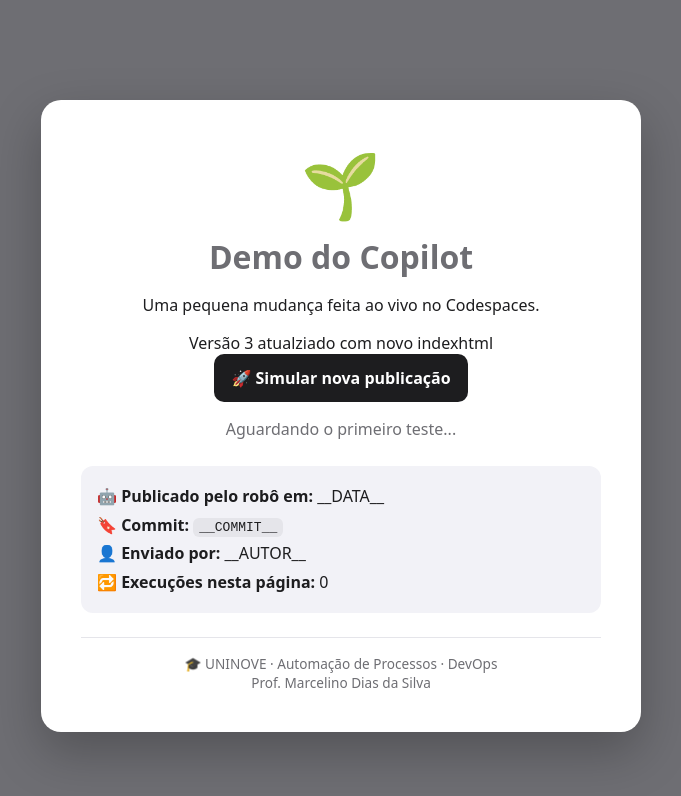
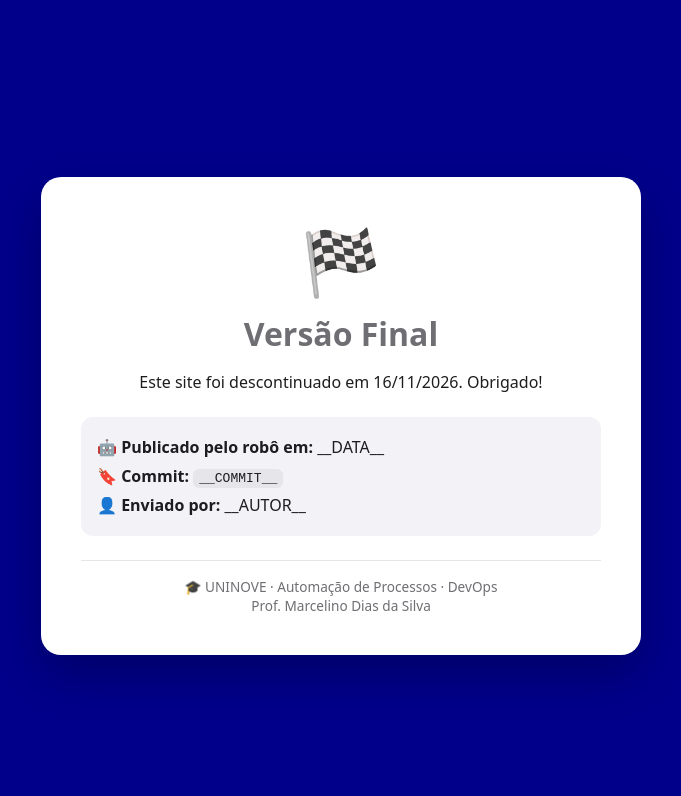
Before and after one commit to rayssaleite/meu-site_correto, a plain HTML site: page index.html in a window 1280 px wide. Shown: the whole page, without its empty margins (299-980 px from the left). Drawn offline with Linux system fonts and the light colour scheme.

Commit message:
Update index.html

```diff
--- a/index.html
+++ b/index.html
@@ -3,7 +3,7 @@
 <head>
   <meta charset="UTF-8">
   <meta name="viewport" content="width=device-width, initial-scale=1.0">
-  <title>Meu site - Demo do Copilot</title>
+  <title>Meu site - Versão Final</title>
   <style>
     body {
       margin: 0;
@@ -11,7 +11,7 @@
       display: grid;
       place-items: center;
       font-family: system-ui, "Segoe UI", Roboto, sans-serif;
-      background: #6e6e73;
+      background: #00008B;
       padding: 1rem;
     }
     .cartao {
@@ -25,7 +25,10 @@
       color: #1d1d1f;
     }
     .emoji { font-size: 4rem; }
-    h1 { margin: .5rem 0; color: #6e6e73; }
+    h1 {
+    margin: .5rem 0;
+    color: #6e6e73;
+}
     .versao {
       margin-top: 1.5rem;
       padding: 1rem;
@@ -34,37 +37,20 @@
       text-align: left;
       line-height: 1.8;
     }
-    .botao {
-      border: 0;
-      border-radius: 10px;
-      padding: .8rem 1.1rem;
-      background: #1d1d1f;
-      color: #fff;
-      font: inherit;
-      font-weight: 700;
-      cursor: pointer;
-    }
-    .botao:hover { background: #3a3a3c; }
-    .status { min-height: 1.5rem; color: #6e6e73; }
     code { background: #e5e5ea; padding: 2px 6px; border-radius: 6px; }
     footer { margin-top: 1.5rem; padding-top: 1rem; border-top: 1px solid #e5e5ea; color: #6e6e73; font-size: .85rem; }
   </style>
 </head>
 <body>
   <main class="cartao">
-    <div class="emoji">🌱</div>
-    <h1>Demo do Copilot</h1>
-    <p>Uma pequena mudança feita ao vivo no Codespaces.</p>
-    Versão 3 atualziado com novo indexhtml
-
-    <button class="botao" id="publicar" type="button">🚀 Simular nova publicação</button>
-    <p class="status" id="status" aria-live="polite">Aguardando o primeiro teste...</p>
+    <div class="emoji">🏁</div>
+    <h1>Versão Final</h1>
+    <p>Este site foi descontinuado em 16/11/2026. Obrigado!</p>
 
     <div class="versao">
       🤖 <strong>Publicado pelo robô em:</strong> __DATA__<br>
-      🔖 <strong>Commit:</strong> <code id="commit">__COMMIT__</code><br>
-      👤 <strong>Enviado por:</strong> __AUTOR__<br>
-      🔁 <strong>Execuções nesta página:</strong> <span id="contador">0</span>
+      🔖 <strong>Commit:</strong> <code>__COMMIT__</code><br>
+      👤 <strong>Enviado por:</strong> __AUTOR__
     </div>
 
     <footer>
@@ -72,19 +58,5 @@
       Prof. Marcelino Dias da Silva
     </footer>
   </main>
-  <script>
-    const botao = document.querySelector('#publicar');
-    const status = document.querySelector('#status');
-    const contador = document.querySelector('#contador');
-    const commit = document.querySelector('#commit');
-    let execucoes = 0;
-
-    botao.addEventListener('click', () => {
-      execucoes += 1;
-      contador.textContent = execucoes;
-      commit.textContent = `demo-${String(execucoes).padStart(2, '0')}`;
-      status.textContent = '✅ Verificação aprovada. Publicação concluída!';
-    });
-  </script>
 </body>
 </html>
```
